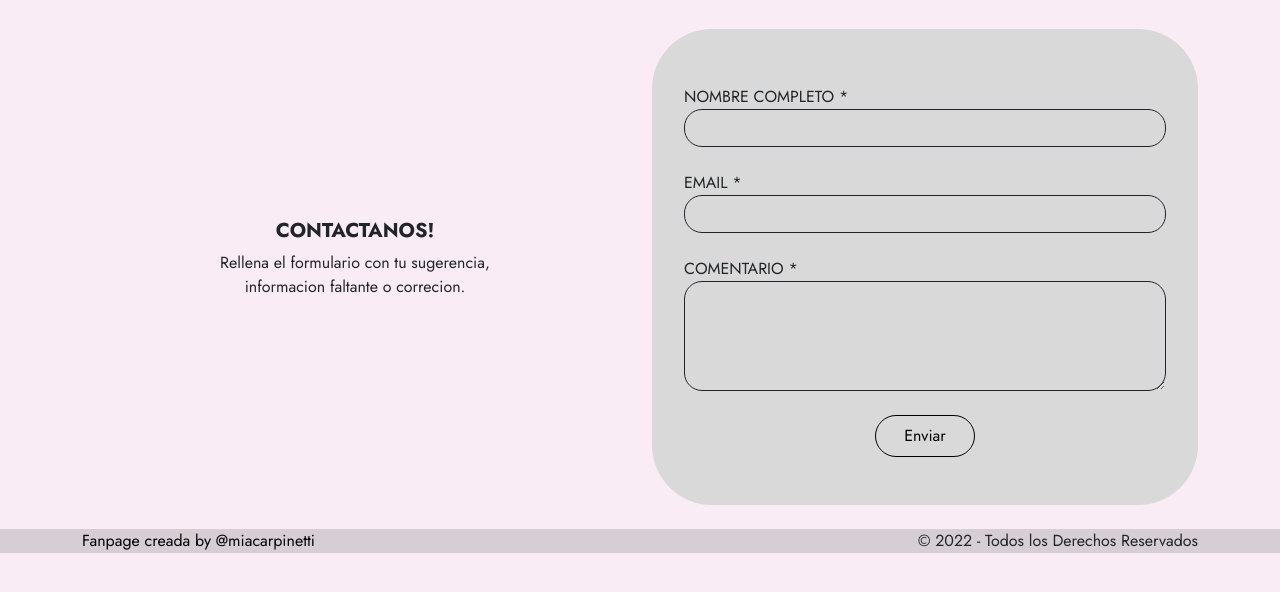
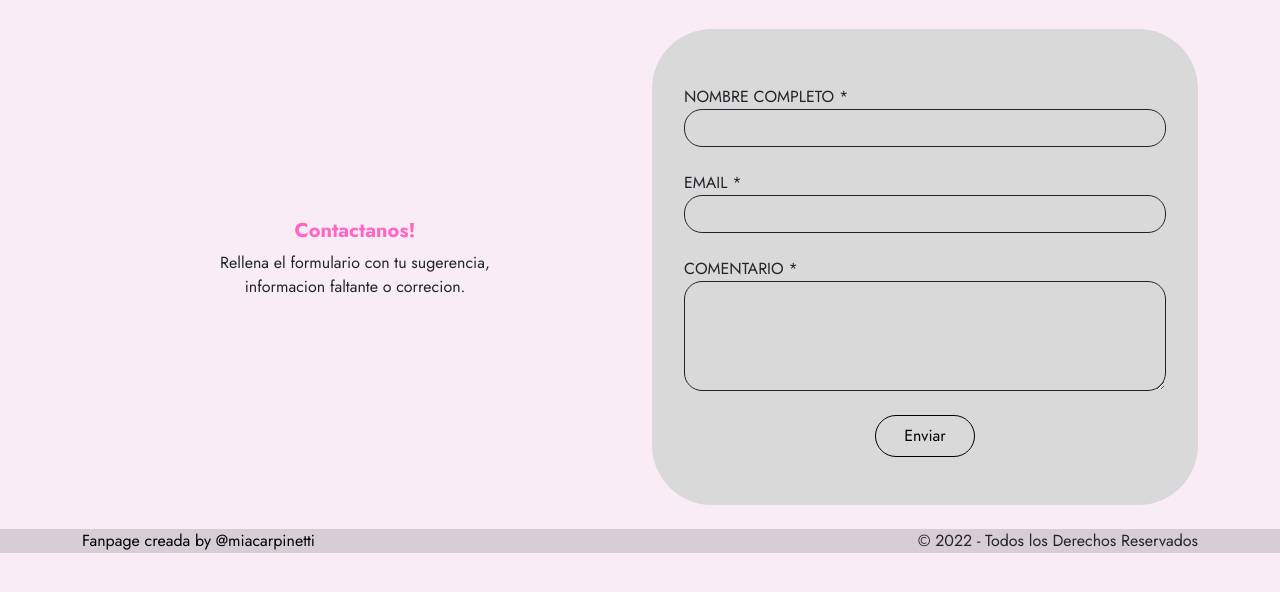
Before and after one commit to miachiara/fanpage, a plain HTML site: page paginas/contacto.html in a window 1280 px wide. Shown: the part 140-732 px from the top of the page. Drawn offline with nearby package versions, Linux system fonts and the light colour scheme.

Commit message:
Update contacto.html

```diff
--- a/paginas/contacto.html
+++ b/paginas/contacto.html
@@ -67,7 +67,7 @@
             <div class="row">
                 <div class="col-md-6 d-flex justify-content-center align-items-center">
                     <div class="contenedor-texto">
-                        <h3>CONTACTANOS!</h3>
+                        <h3><a id="contactanos">Contactanos!</a></h3>
                         <p>Rellena el formulario con tu sugerencia, informacion faltante o correcion.</p>
                     </div>
 
```
